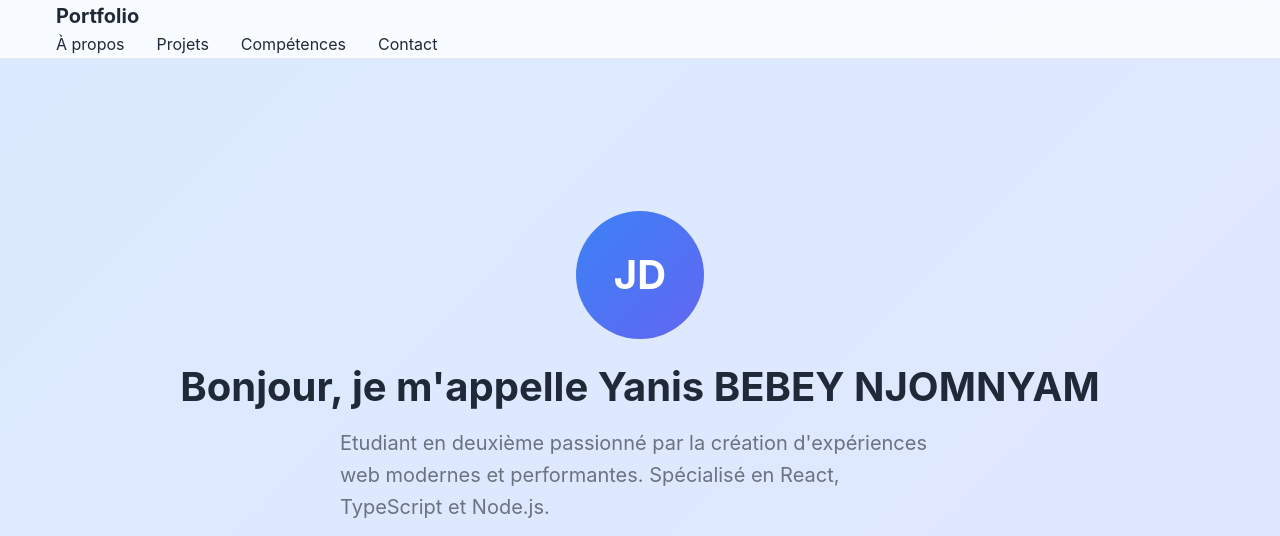
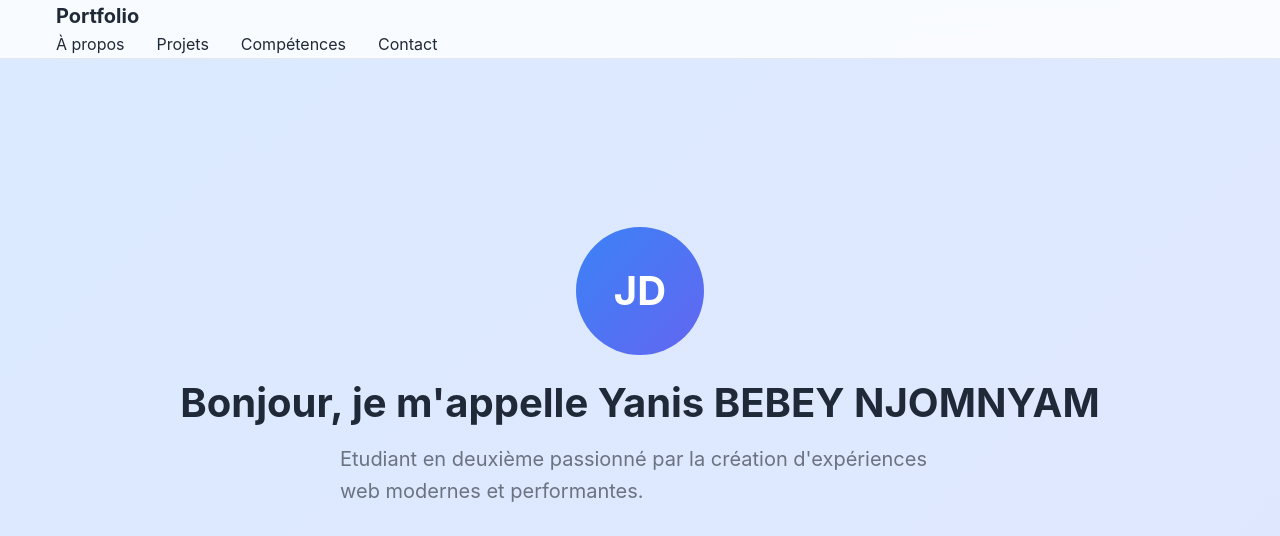
Before and after one commit to oni00/Portfolio, a plain HTML site: page index.html in a window 1280 px wide. Shown: the top 536 px of the page. Drawn offline with Linux system fonts and the light colour scheme; a script that the page names is missing.

Commit message:
Update index.html

```diff
--- a/index.html
+++ b/index.html
@@ -31,7 +31,6 @@
             <h1>Bonjour, je m'appelle Yanis BEBEY NJOMNYAM</h1>
             <p class="hero-description">
                 Etudiant en deuxième passionné par la création d'expériences web modernes et performantes.
-                Spécialisé en React, TypeScript et Node.js.
             </p>
             <div class="hero-buttons">
                 <button class="btn btn-primary" onclick="scrollToSection('projects')">Voir mes projets</button>
```
